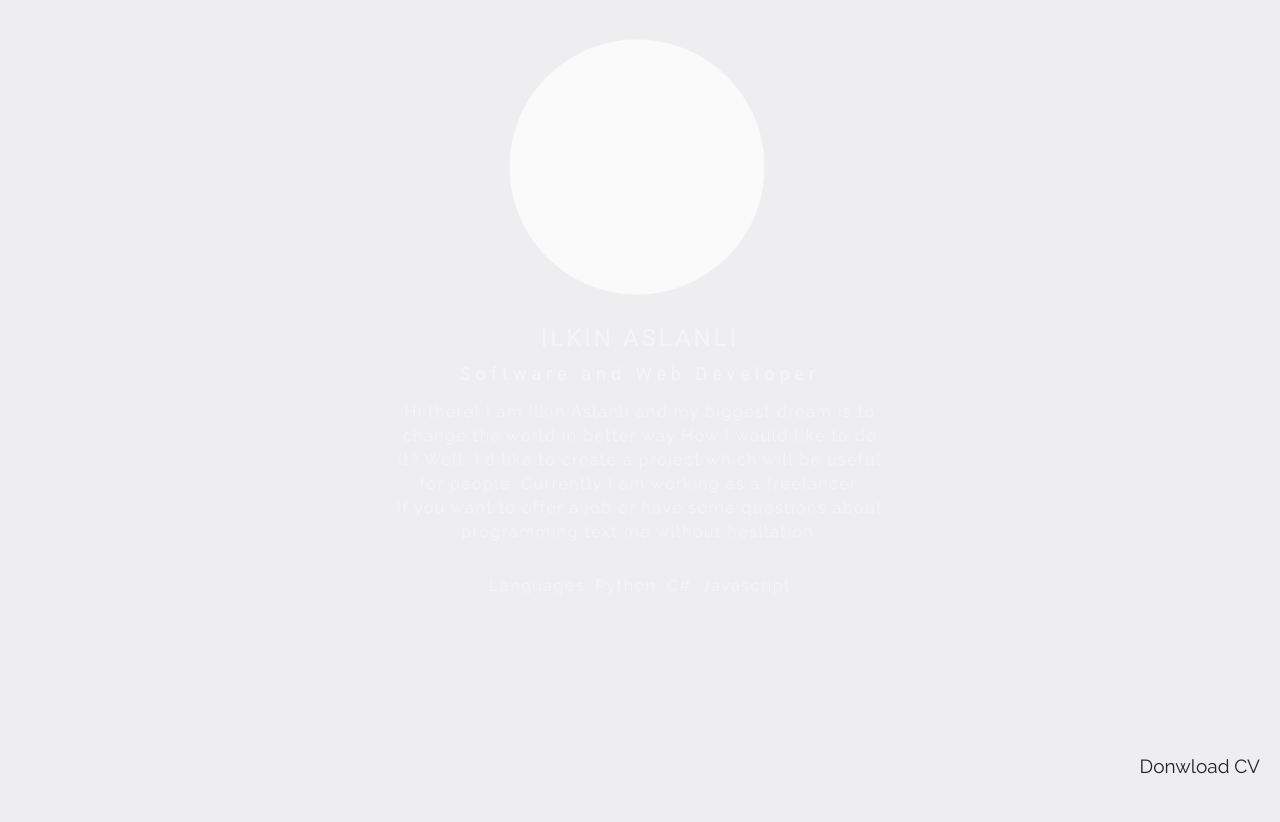
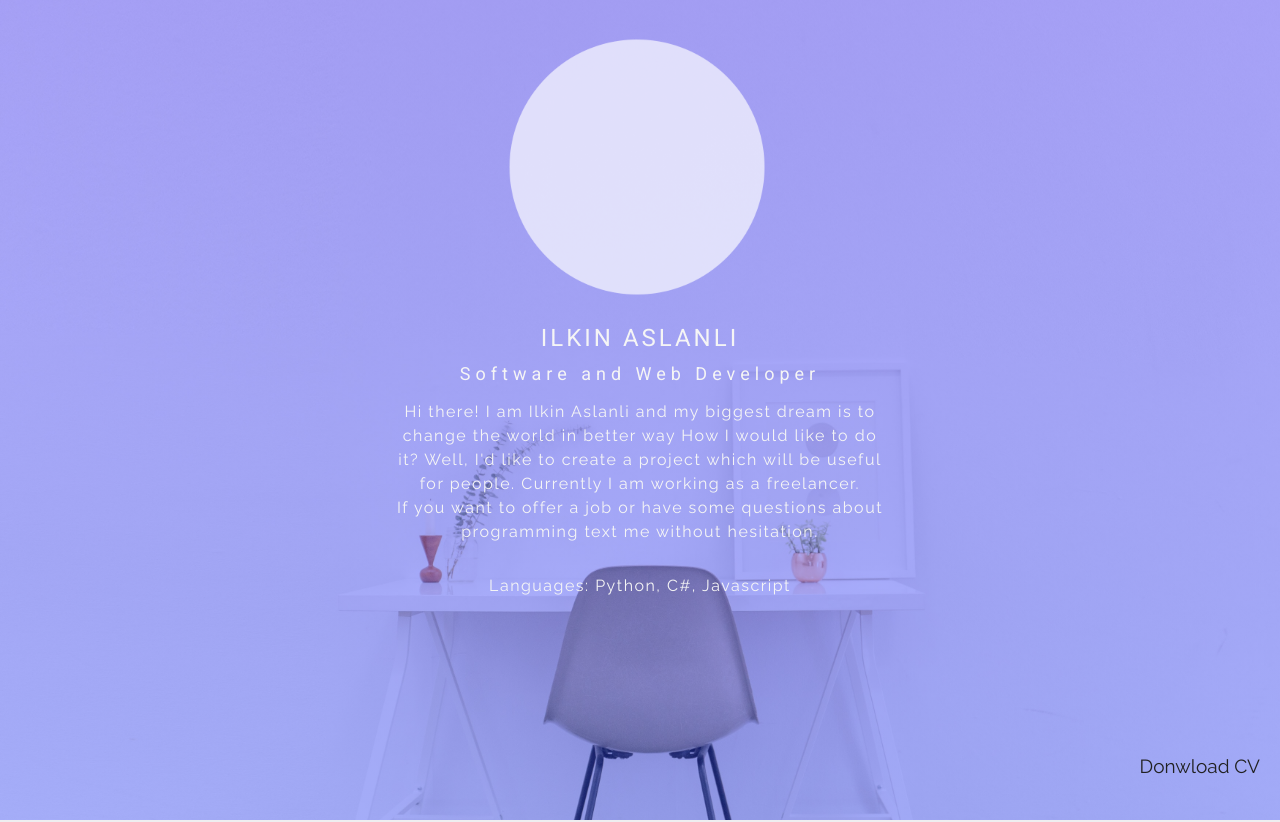
Before and after one commit to ilkinaslanli2001/portfolio, a React (Create React App) app: page / in a window 1280 px wide. Shown: the top 822 px of the page. Built offline with nearby package versions, Linux system fonts and the light colour scheme.

Commit message:
Update mainpage.css

```diff
--- a/src/styles/mainpage.css
+++ b/src/styles/mainpage.css
@@ -15,8 +15,7 @@ body{
 
     min-height:100vh;
 
-    background:#0288D1
-    , url('../images/background2.jpg') center no-repeat;
+    background:linear-gradient(rgba(51, 37, 248, 0.4), rgba(45, 66, 255, 0.4) ), url('../images/background2.jpg') center no-repeat;
     background-size: cover;
 
     padding: 10px;
```
